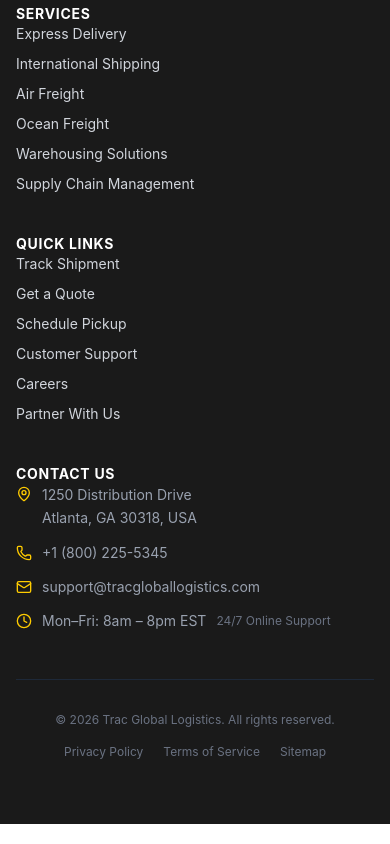
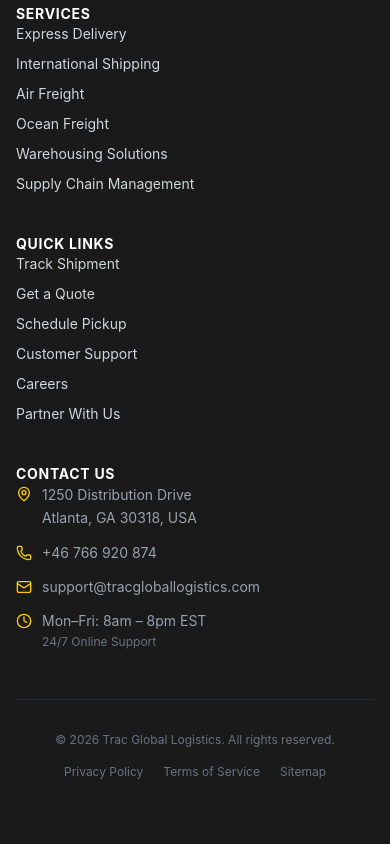
Before and after one commit to ricggg/logistics-app, a Next.js app: page /admin in a window 390 px wide. Shown: the part 1234-2078 px from the top of the page. Built offline with nearby package versions, Linux system fonts and the light colour scheme.

Commit message:
updated phone number

```diff
--- a/app/page.tsx
+++ b/app/page.tsx
@@ -806,7 +806,6 @@
         <div className="max-w-7xl mx-auto px-4 sm:px-6 lg:px-8">
           <div className="grid grid-cols-1 lg:grid-cols-2 gap-12 items-start">
 
-            {/* Left */}
             <motion.div
               initial={{ opacity: 0, x: -30 }}
               whileInView={{ opacity: 1, x: 0 }}
@@ -840,10 +839,10 @@
                   <div>
                     <p className="font-bold text-gray-900">Call Us Directly</p>
                     <a
-                      href="tel:+18002255345"
+                      href="tel:+46766920874"
                       className="text-[#D40511] font-semibold hover:underline"
                     >
-                      +1 (800) 225-5345
+                      +46 766 920 874
                     </a>
                   </div>
                 </div>
--- a/components/Footer.tsx
+++ b/components/Footer.tsx
@@ -1,8 +1,7 @@
 // components/Footer.tsx
 import Link from "next/link";
-import { Package, Mail, Phone, Clock, MapPin, Award } from "lucide-react";
+import { Mail, Phone, Clock, MapPin, Award } from "lucide-react";
 
-// Custom SVG social icons
 function FacebookIcon() {
   return (
     <svg viewBox="0 0 24 24" fill="currentColor" className="w-4 h-4">
@@ -65,16 +64,15 @@
               </span>
             </Link>
             <p className="text-sm text-gray-400 leading-relaxed mb-5">
-              Trusted global logistics partner connecting businesses worldwide with speed, reliability, and precision since 2010.
+              Trusted global logistics partner connecting businesses worldwide
+              with speed, reliability, and precision since 2010.
             </p>
 
-            {/* Certifications */}
             <div className="flex items-center gap-2 mb-5">
               <Award size={16} className="text-[#FFCC00]" />
               <span className="text-xs text-gray-400">ISO 9001 Certified</span>
             </div>
 
-            {/* Social links */}
             <div className="flex items-center gap-3">
               {socialLinks.map(({ icon: Icon, label, href }) => (
                 <a
@@ -158,20 +156,28 @@
               </li>
               <li className="flex items-center gap-2.5">
                 <Phone size={16} className="text-[#FFCC00] shrink-0" />
-                <a href="tel:+18002255345" className="hover:text-[#FFCC00] transition-colors">
-                  +1 (800) 225-5345
+                <a
+                  href="tel:+46766920874"
+                  className="hover:text-[#FFCC00] transition-colors"
+                >
+                  +46 766 920 874
                 </a>
               </li>
               <li className="flex items-center gap-2.5">
                 <Mail size={16} className="text-[#FFCC00] shrink-0" />
-                <a href="mailto:support@tracgloballogistics.com" className="hover:text-[#FFCC00] transition-colors">
+                <a
+                  href="mailto:support@tracgloballogistics.com"
+                  className="hover:text-[#FFCC00] transition-colors"
+                >
                   support@tracgloballogistics.com
                 </a>
               </li>
-              <li className="flex items-center gap-2.5">
-                <Clock size={16} className="text-[#FFCC00] shrink-0" />
-                Mon–Fri: 8am – 8pm EST<br />
-                <span className="text-xs text-gray-500">24/7 Online Support</span>
+              <li className="flex items-start gap-2.5">
+                <Clock size={16} className="text-[#FFCC00] shrink-0 mt-0.5" />
+                <div>
+                  <p>Mon–Fri: 8am – 8pm EST</p>
+                  <span className="text-xs text-gray-500">24/7 Online Support</span>
+                </div>
               </li>
             </ul>
           </div>
--- a/components/Navbar.tsx
+++ b/components/Navbar.tsx
@@ -26,9 +26,9 @@
       <div className="bg-[#D40511] text-white text-xs py-2 px-4">
         <div className="max-w-7xl mx-auto flex items-center justify-between">
           <div className="flex items-center gap-4">
-            <a href="tel:+18002255345" className="flex items-center gap-1.5 hover:text-[#FFCC00] transition-colors">
+            <a href="tel:+46766920874" className="flex items-center gap-1.5 hover:text-[#FFCC00] transition-colors">
               <Phone size={12} />
-              <span className="hidden sm:inline">+1 (800) 225-5345</span>
+              <span className="hidden sm:inline">+46 766 920 874</span>
             </a>
             <a href="mailto:support@tracgloballogistics.com" className="flex items-center gap-1.5 hover:text-[#FFCC00] transition-colors">
               <Mail size={12} />
```
